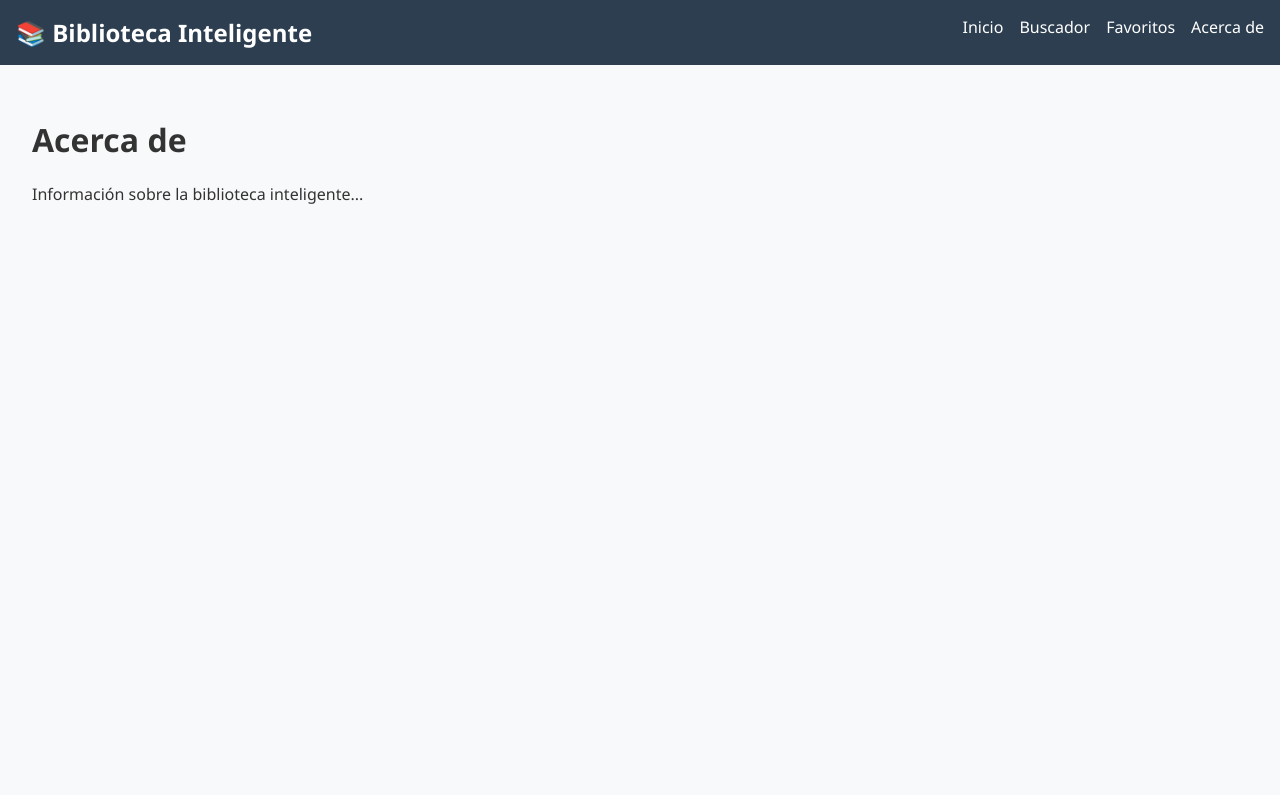
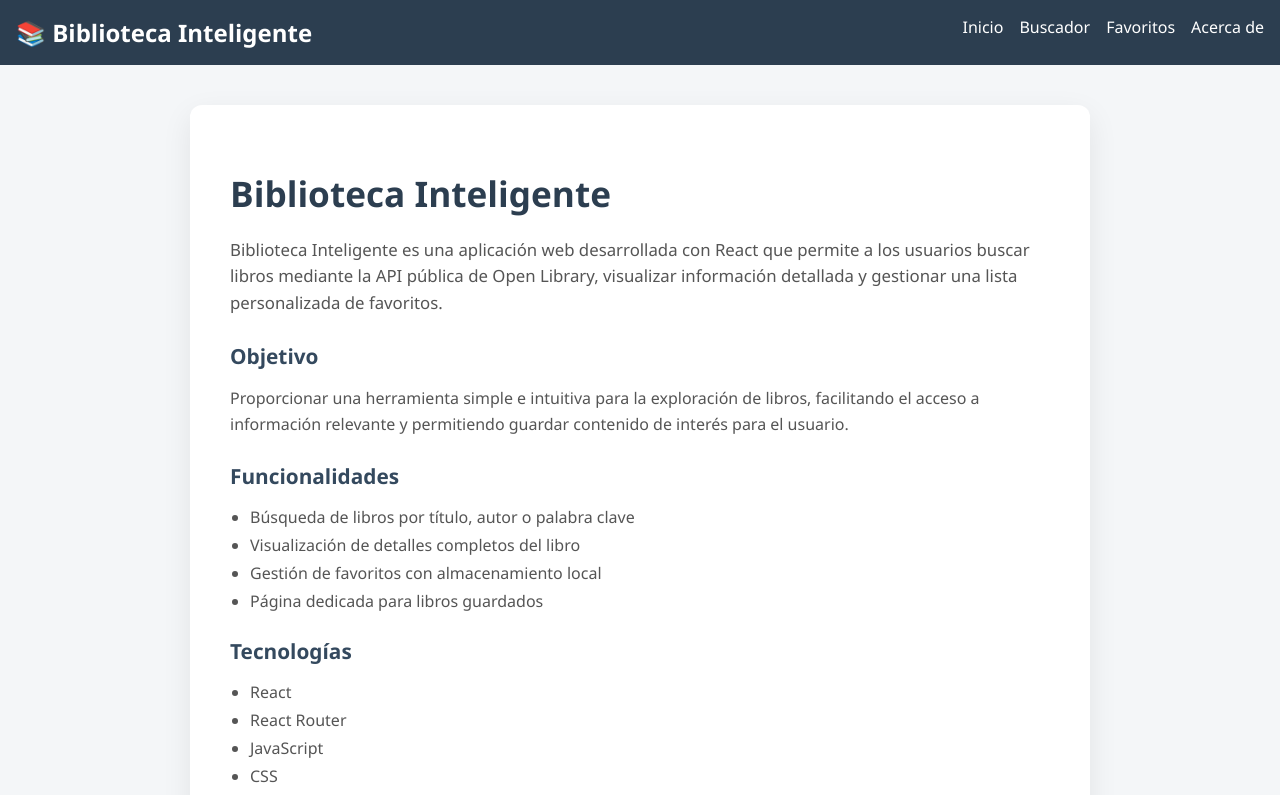
Before and after one commit to Joaquinmes18/Biblioteca_Virtual, a React (Vite) app: page /acerca in a window 1280 px wide. Shown: the top 795 px of the page. Built offline with nearby package versions, Linux system fonts and the light colour scheme.

Commit message:
subi el acaerda de la aplicacion para que ya tenga algo seguire aumentando cosas

```diff
--- /dev/null
+++ b/src/pages/Abaut.css
@@ -0,0 +1,69 @@
+.about-container {
+  display: flex;
+  justify-content: center;
+  align-items: center;
+  padding: 40px 20px;
+  background: #f4f6f8;
+  min-height: 100vh;
+}
+
+.about-card {
+  background: white;
+  padding: 40px;
+  border-radius: 12px;
+  max-width: 900px;
+  width: 100%;
+  box-shadow: 0 10px 30px rgba(0, 0, 0, 0.08);
+}
+
+.about-title {
+  font-size: 2.2rem;
+  margin-bottom: 20px;
+  color: #2c3e50;
+}
+
+.about-text {
+  font-size: 1.05rem;
+  color: #555;
+  line-height: 1.6;
+  margin-bottom: 25px;
+}
+
+.about-section {
+  margin-bottom: 25px;
+}
+
+.about-section h2 {
+  font-size: 1.3rem;
+  color: #34495e;
+  margin-bottom: 10px;
+}
+
+.about-section p {
+  color: #555;
+  line-height: 1.6;
+}
+
+.about-section ul {
+  padding-left: 20px;
+  color: #555;
+}
+
+.about-section li {
+  margin-bottom: 6px;
+}
+
+.about-link {
+  display: inline-block;
+  margin-top: 20px;
+  text-decoration: none;
+  color: white;
+  background: #3498db;
+  padding: 10px 20px;
+  border-radius: 6px;
+  transition: 0.3s;
+}
+
+.about-link:hover {
+  background: #2980b9;
+}
--- a/src/pages/About.jsx
+++ b/src/pages/About.jsx
@@ -1,10 +1,59 @@
 import React from 'react';
+import './Abaut.css';
 
 const About = () => {
   return (
-    <div style={{ padding: '2rem' }}>
-      <h1>Acerca de</h1>
-      <p>Información sobre la biblioteca inteligente...</p>
+    <div className="about-container">
+      <div className="about-card">
+        <h1 className="about-title">Biblioteca Inteligente</h1>
+
+        <p className="about-text">
+          Biblioteca Inteligente es una aplicación web desarrollada con React que permite
+          a los usuarios buscar libros mediante la API pública de Open Library,
+          visualizar información detallada y gestionar una lista personalizada de favoritos.
+        </p>
+
+        <div className="about-section">
+          <h2>Objetivo</h2>
+          <p>
+            Proporcionar una herramienta simple e intuitiva para la exploración de libros,
+            facilitando el acceso a información relevante y permitiendo guardar contenido
+            de interés para el usuario.
+          </p>
+        </div>
+
+        <div className="about-section">
+          <h2>Funcionalidades</h2>
+          <ul>
+            <li>Búsqueda de libros por título, autor o palabra clave</li>
+            <li>Visualización de detalles completos del libro</li>
+            <li>Gestión de favoritos con almacenamiento local</li>
+            <li>Página dedicada para libros guardados</li>
+          </ul>
+        </div>
+
+        <div className="about-section">
+          <h2>Tecnologías</h2>
+          <ul>
+            <li>React</li>
+            <li>React Router</li>
+            <li>JavaScript</li>
+            <li>CSS</li>
+            <li>Open Library API</li>
+          </ul>
+        </div>
+
+        <div className="about-section">
+          <h2>Información adicional</h2>
+          <p>
+            Este proyecto fue desarrollado como parte de una práctica académica en el área de
+            Ingeniería de Sistemas, aplicando conceptos de consumo de APIs, manejo de estado
+            y desarrollo de interfaces modernas.
+          </p>
+        </div>
+
+
+      </div>
     </div>
   );
 };
--- a/src/pages/Favorites.jsx
+++ b/src/pages/Favorites.jsx
@@ -17,7 +17,7 @@ const Favorites = () => {
 
   return (
     <div style={{ padding: '2rem' }}>
-      <h1>Libros Favoritos</h1>
+      <h1>Libros Favoritos Seleccionados</h1>
 
       {favorites.length === 0 && <p>No tienes favoritos</p>}
 
```
